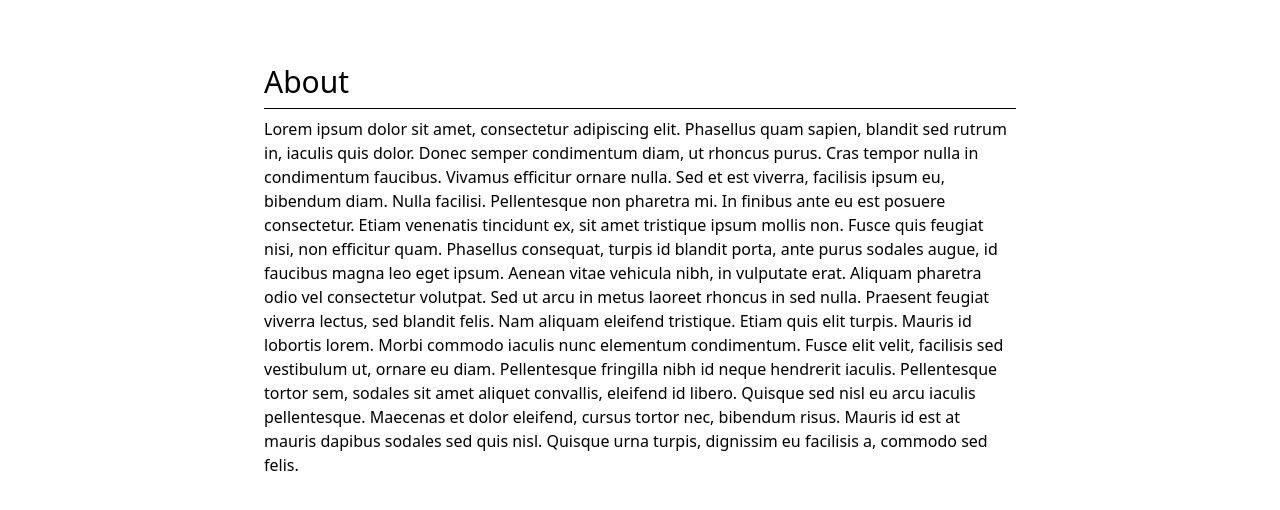
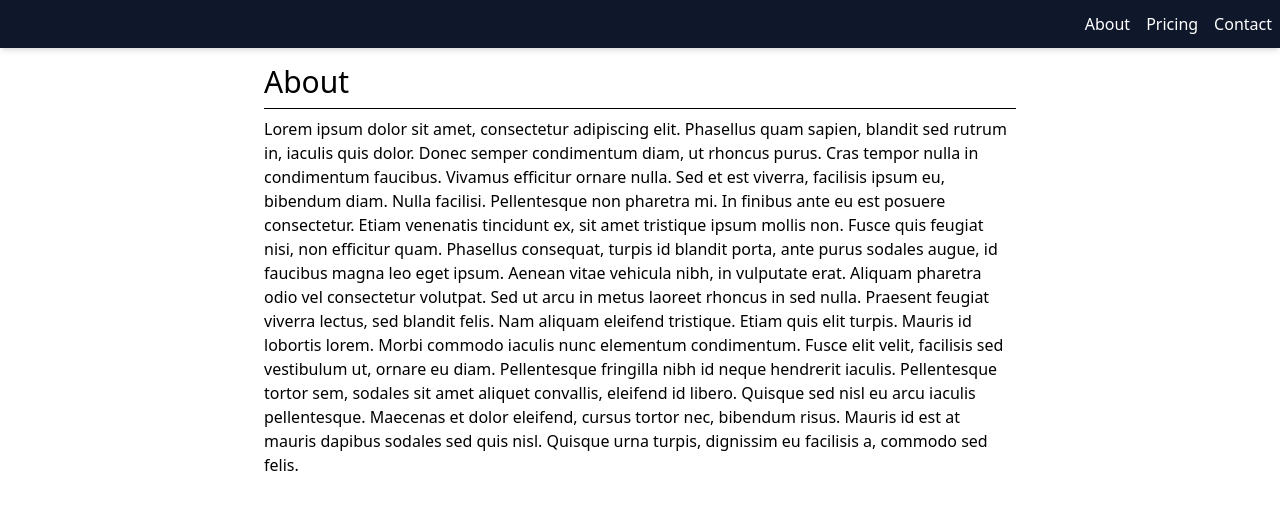
Before and after one commit to SergioO21/pokemon-ssr, an Angular app: page /about in a window 1280 px wide. Shown: the top 510 px of the page. Built offline with nearby package versions, Linux system fonts and the light colour scheme.

Commit message:
Create navbar

```diff
--- a/src/app/app.component.html
+++ b/src/app/app.component.html
@@ -1,4 +1,4 @@
-<!-- TODO: Navbar -->
+<navbar />
 
 <div class="max-w-3xl m-auto mt-16 px-2">
   <router-outlet />
--- a/src/app/app.component.ts
+++ b/src/app/app.component.ts
@@ -1,9 +1,10 @@
 import { Component } from "@angular/core";
 import { RouterOutlet } from "@angular/router";
+import { NavbarComponent } from "./shared/components/navbar/navbar.component";
 
 @Component({
   selector: "app-root",
-  imports: [RouterOutlet],
+  imports: [RouterOutlet, NavbarComponent],
   templateUrl: "./app.component.html",
   styleUrl: "./app.component.css",
 })
--- /dev/null
+++ b/src/app/shared/components/navbar/navbar.component.html
@@ -0,0 +1,7 @@
+<nav
+  class="text-white top-0 absolute z-50 w-full flex justify-end gap-4 px-2 py-3 bg-slate-900 shadow-md"
+>
+  <a class="hover:underline" routerLink="/about">About</a>
+  <a class="hover:underline" routerLink="/pricing">Pricing</a>
+  <a class="hover:underline" routerLink="/contact">Contact</a>
+</nav>
--- /dev/null
+++ b/src/app/shared/components/navbar/navbar.component.ts
@@ -0,0 +1,10 @@
+import { ChangeDetectionStrategy, Component } from "@angular/core";
+import { RouterLink } from "@angular/router";
+
+@Component({
+  selector: "navbar",
+  imports: [RouterLink],
+  templateUrl: "./navbar.component.html",
+  changeDetection: ChangeDetectionStrategy.OnPush,
+})
+export class NavbarComponent {}
```
